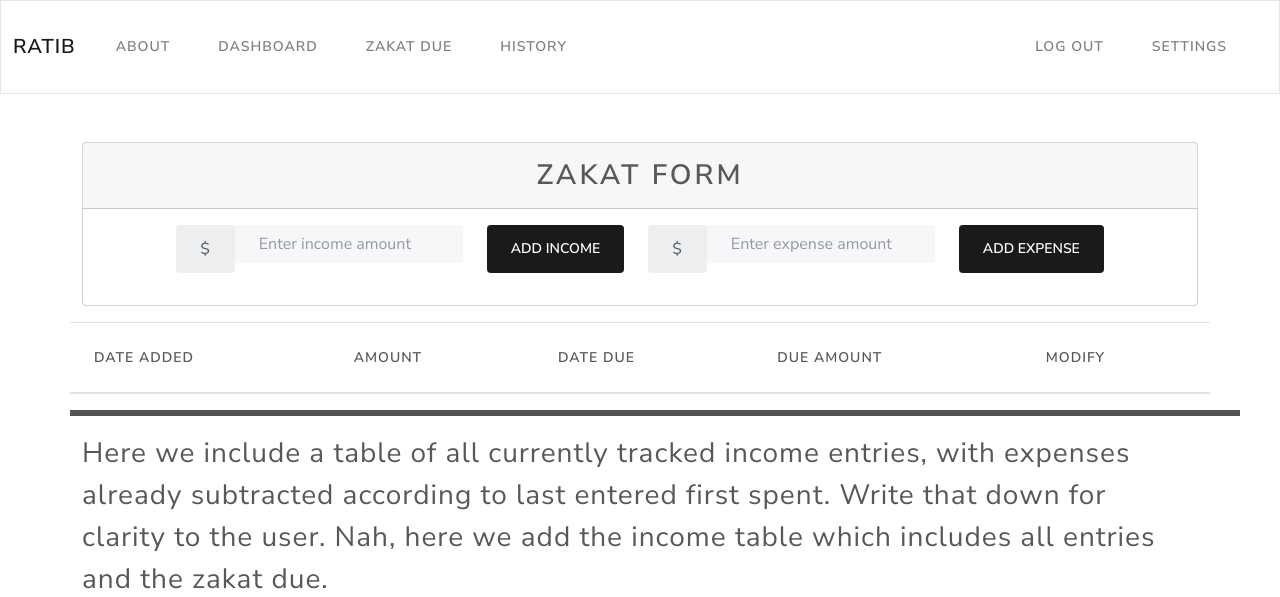
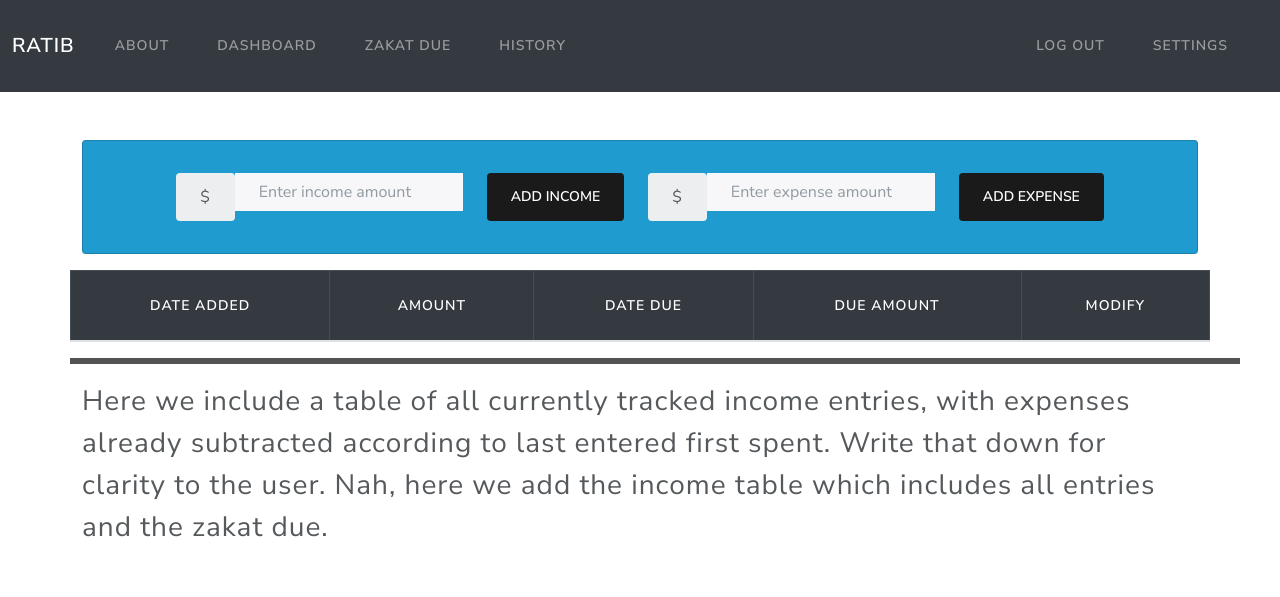
Before and after one commit to faisalsherif7/CS50-final-project, a Flask app: page /dashboard in a window 1280 px wide. Shown: the top 597 px of the page. Run offline with Flask 2, Linux system fonts and the light colour scheme; a user stored in the database is signed in; data comes from the database, SQL or seed files in the repository; lists and menus that the app fills with data are empty; some libraries are stand-ins or nearby versions.

Commit message:
slight design modifications, more to come

```diff
--- a/templates/dashboard.html
+++ b/templates/dashboard.html
@@ -7,17 +7,14 @@
 <div class="container">
     <div class="row justify-content-center">
         <div class="col">
-            <div class="card text-center mb-3">
-                <div class="card-header pt-3">
-                    <h2>ZAKAT FORM</h2>
-                </div>
-                <div class="card-body justify-content-center">
+            <div class="card text-center text-white bg-info mb-3">
+                <div class="card-body justify-content-center mt-3">
                     <form class="" action="/addmoney" method="post">
                         <div class="row justify-content-center">
                             <div class="form-group text-center col-auto">
                                 <div class="input-group">
                                     <span class="input-group-text">$</span>
-                                    <input autocomplete="off" class="form-control mx-auto" type="number" name="income" placeholder="Enter income amount" control-id="ControlID-38">
+                                    <input autocomplete="off" class="form-control mx-auto" type="number" name="income" placeholder="Enter income amount" >
                                 </div>
                             </div>
                             <div class="col-auto">
@@ -40,15 +37,15 @@
     </div>
 </div>
 
-<table class="table">
-    <thead>
+<table class="table table-bordered">
+    <thead class="table-dark text-center">
         <th>Date added</th>
             <th>Amount</th>
             <th>Date Due</th>
             <th>Due Amount</th>
             <th>Modify</th>
         </thead>
-        <tbody>
+        <tbody class="table-info">
             {% for income in incomes %}
             <tr>
                 <td>{{ income.date }}</td>
--- a/templates/layout.html
+++ b/templates/layout.html
@@ -19,7 +19,7 @@
 </head>
 
 <body>
-  <nav class="navbar navbar-expand-md navbar-light bg-light mx-auto">
+  <nav class="navbar navbar-expand-md navbar-dark bg-dark mx-auto">
     <div class="container-fluid">
       <a class="navbar-brand" href="/">Ratib</a>
       <button class="navbar-toggler" type="button" data-toggle="collapse" data-target="#navbarNav">
```
Also changed, not shown: 1 other file.
